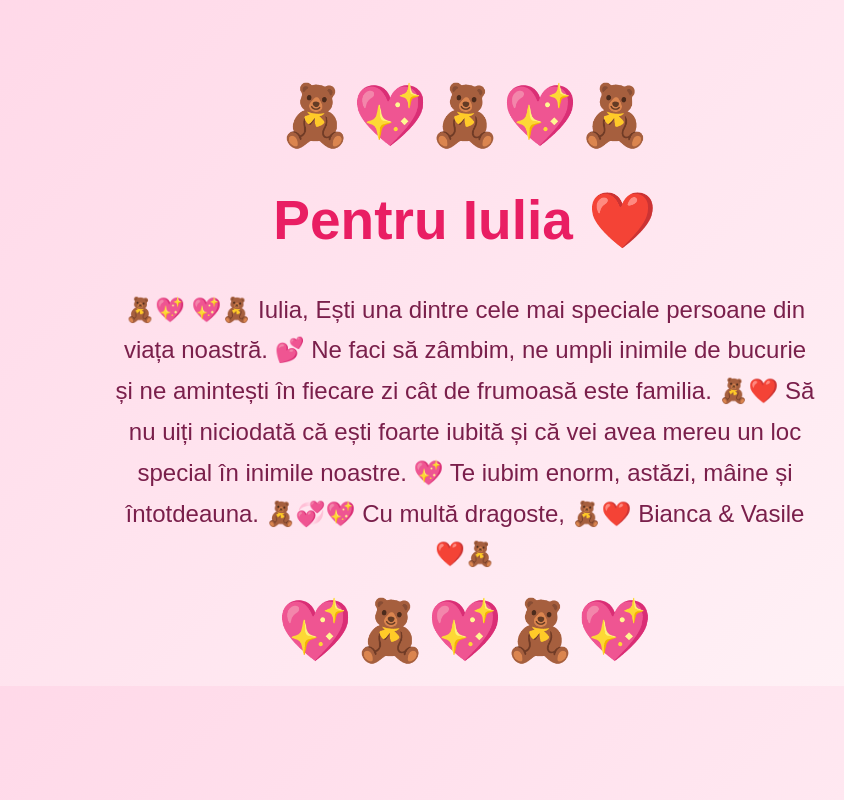
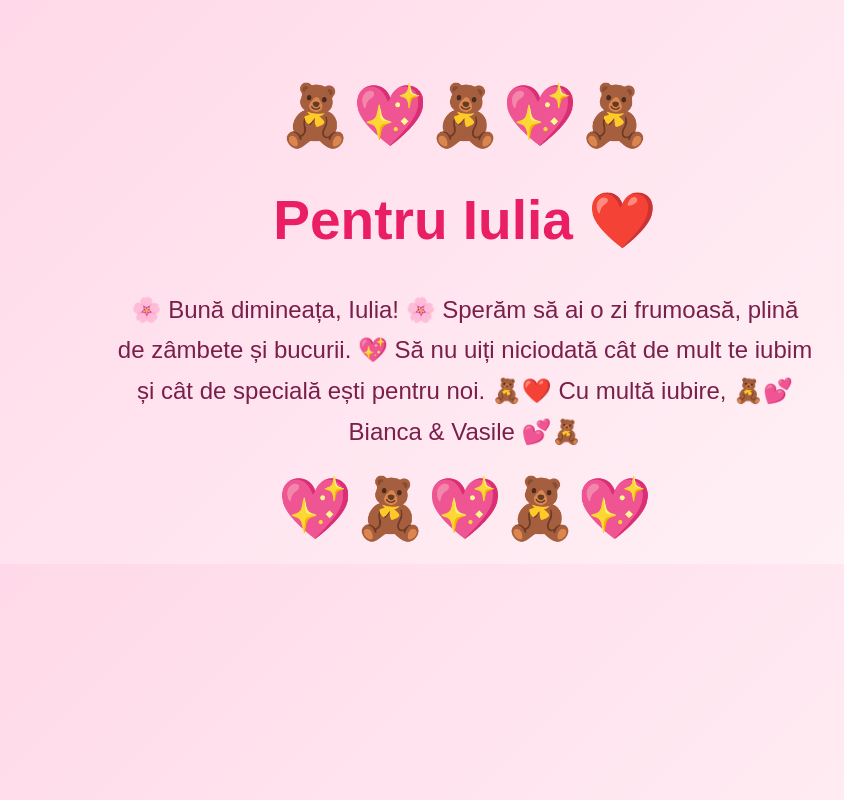
Before and after one commit to vasile007/pentru-Iulia, a plain HTML site: page index.html in a window 1280 px wide. Shown: the top 800 px of the page, without its empty margins (175-1019 px from the left). Drawn offline with Linux system fonts and the light colour scheme.

Commit message:
Update index.html

```diff
--- a/index.html
+++ b/index.html
@@ -62,21 +62,16 @@ p{
     <h1>Pentru Iulia ❤️</h1>
 
     <p>
- 🧸💖  💖🧸
+ 🌸 Bună dimineața, Iulia! 🌸
 
-Iulia,
+Sperăm să ai o zi frumoasă, plină de zâmbete și bucurii. 💖
 
-Ești una dintre cele mai speciale persoane din viața noastră. 💕
+Să nu uiți niciodată cât de mult te iubim și cât de specială ești pentru noi. 🧸❤️
 
-Ne faci să zâmbim, ne umpli inimile de bucurie și ne amintești în fiecare zi cât de frumoasă este familia. 🧸❤️
+Cu multă iubire,
 
-Să nu uiți niciodată că ești foarte iubită și că vei avea mereu un loc special în inimile noastre. 💖
+🧸💕 Bianca & Vasile 💕🧸
 
-Te iubim enorm, astăzi, mâine și întotdeauna. 🧸💞💖
-
-Cu multă dragoste,
-
-🧸❤️ Bianca & Vasile ❤️🧸
 
 
     </p>
```
